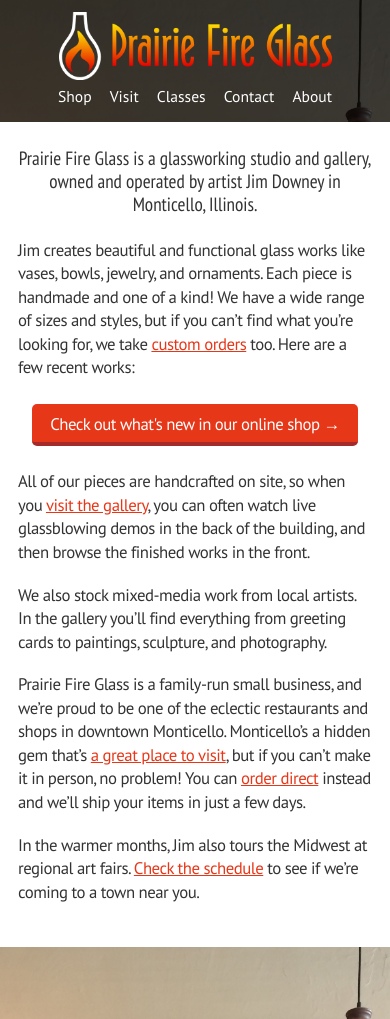
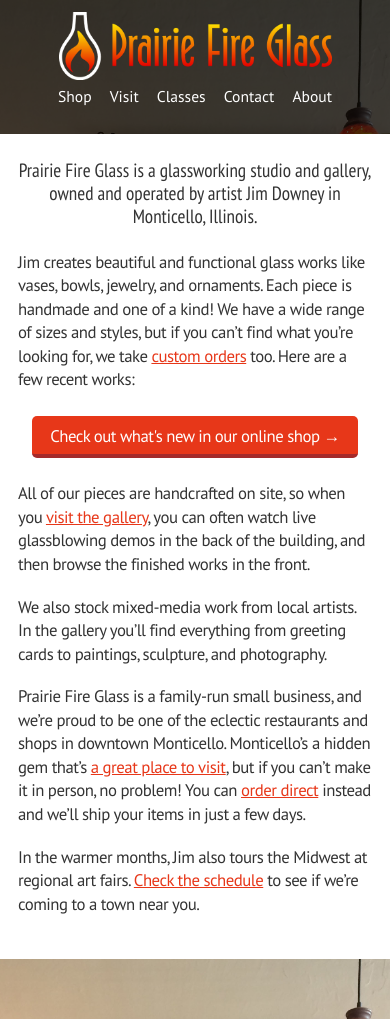
Before and after one commit to prairiefireglass/prairiefireglass.github.io, a Jekyll site: the page built from index.html, in a window 390 px wide. Built offline with Jekyll 4.4.1, drawn with Linux system fonts in a browser that asks for light colours; nearby versions of some CDN libraries.

Commit message:
Responsive fixes

```diff
--- a/assets/stylesheets/style.scss
+++ b/assets/stylesheets/style.scss
@@ -44,7 +44,7 @@
   background: white;
   color: #333;
   padding: 3rem 4rem 4rem;
-  margin: -6rem auto 5rem;
+  margin: -7rem auto 5rem;
 }
 
 .header {
@@ -232,27 +232,27 @@
     margin-top: 1rem;
     margin-bottom: 0;
   }
-
-  main {
-    margin-top: -7rem;
-  }
 }
 
 @include responsive-break-point(960px) {
   .content { max-width: 860px; }
 }
 
-@include responsive-break-point(860px) {
+@include responsive-break-point(880px) {
   html {
     font-size: 0.75rem;
+  }
+
+  body {
+    background-position: 0 -200px;
+  }
+
+  main {
+    margin-top: -6rem;
   }
 }
 
 @include responsive-break-point(640px) {
-  body {
-    background-position: 0 -200px;
-  }
-
   .header {
     padding: 1rem 2rem 4rem;
   }
```
